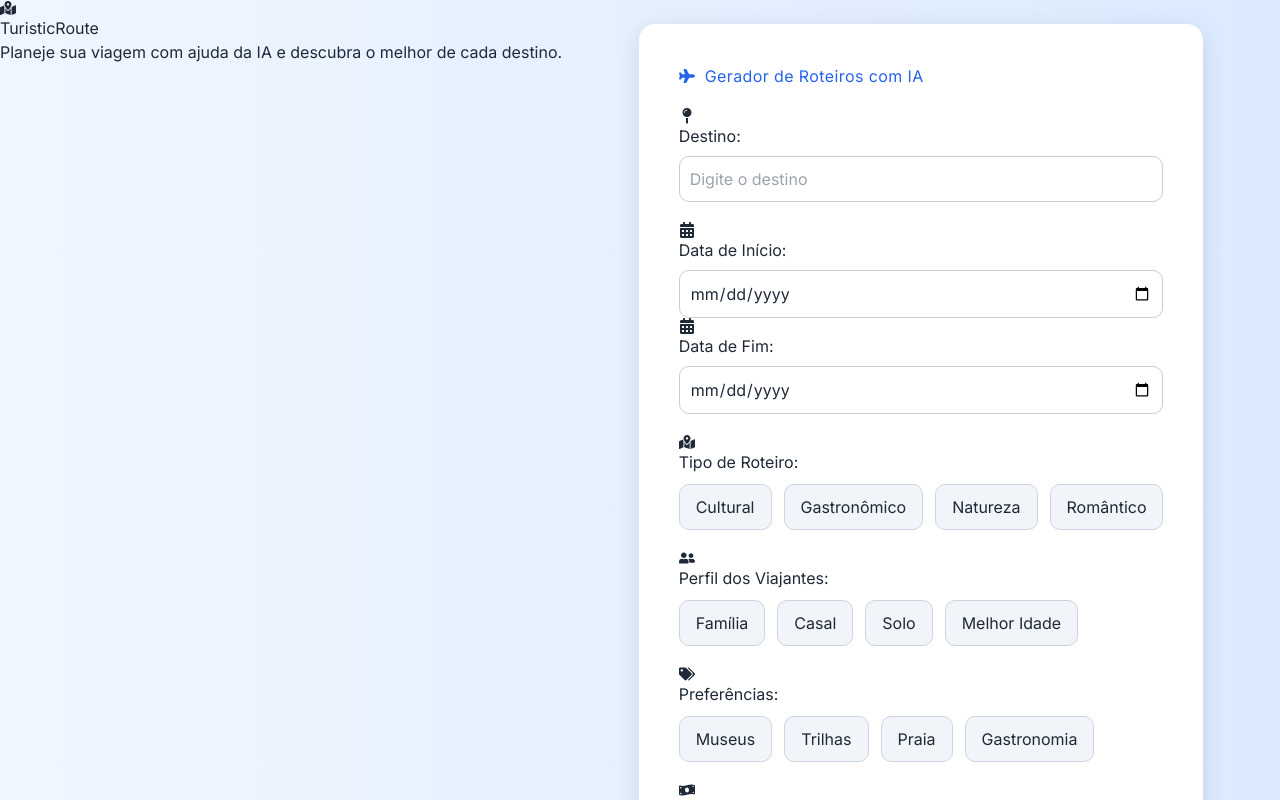
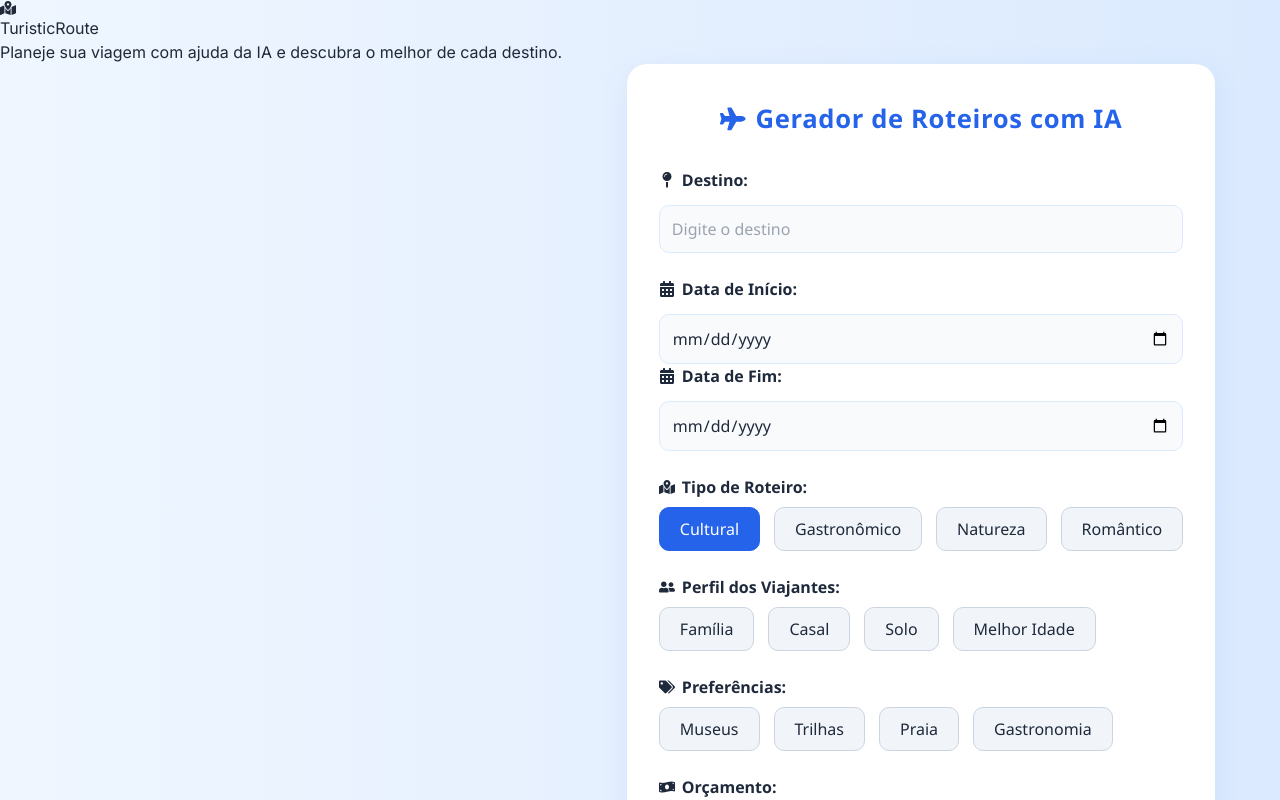
Before and after one commit to alvesgeorge/routeIA2, a React (Vite) app: page / in a window 1280 px wide. Shown: the top 800 px of the page. Built offline with nearby package versions, Linux system fonts and the light colour scheme.

Commit message:
Update Formulario.css

```diff
--- a/src/components/Formulario.css
+++ b/src/components/Formulario.css
@@ -1,75 +1,112 @@
 .form-container {
-  padding: 40px;
-  max-width: 700px;
-  margin: auto;
   background: #fff;
-  border-radius: 16px;
-  box-shadow: 0 6px 24px rgba(0,0,0,0.1);
+  border-radius: 20px;
+  box-shadow: 0 8px 32px rgba(37,99,235,0.08);
+  max-width: 600px;
+  margin: 40px auto;
+  padding: 36px 32px;
+  font-family: 'Segoe UI', sans-serif;
+  color: #1e293b;
 }
 
-h2 {
+.form-container h2 {
+  text-align: center;
+  color: #2563eb;
   font-size: 1.6em;
+  font-weight: 700;
+  margin-bottom: 30px;
   display: flex;
   align-items: center;
   gap: 10px;
-  color: #2563eb;
+  justify-content: center;
 }
 
 .form-card {
-  margin: 20px 0;
+  margin-bottom: 24px;
 }
 
 .form-card label {
-  font-weight: 500;
-  display: block;
+  font-weight: 600;
+  color: #1e293b;
+  display: flex;
+  align-items: center;
+  gap: 7px;
   margin-bottom: 8px;
 }
 
-input[type="text"],
-input[type="date"] {
+.input-destino, .form-card input[type="date"], .form-card input[type="text"] {
   width: 100%;
-  padding: 10px;
+  padding: 11px 12px;
+  margin-top: 5px;
+  border: 1px solid #dbeafe;
   border-radius: 10px;
-  border: 1px solid #ccc;
+  background: #f8fafc;
+  font-size: 1em;
+  transition: border 0.2s;
+}
+
+.input-destino:focus,
+.form-card input[type="date"]:focus,
+.form-card input[type="text"]:focus {
+  border-color: #2563eb;
+  outline: none;
 }
 
 .select-group {
   display: flex;
+  gap: 14px;
   flex-wrap: wrap;
-  gap: 12px;
-  margin-top: 10px;
+  margin-top: 7px;
 }
 
-.card-btn,
-.tag-btn {
+.card-btn, .tag-btn {
   background: #f1f5f9;
-  padding: 10px 16px;
-  border: 1px solid #cbd5e1;
+  border: 1.5px solid #cbd5e1;
   border-radius: 10px;
+  padding: 9px 20px;
   cursor: pointer;
-  transition: 0.3s;
+  font-size: 1em;
+  font-weight: 500;
+  transition: 0.2s;
 }
 
-.card-btn:hover,
-.tag-btn:hover {
+.card-btn.ativo, .tag-btn.ativo {
   background: #2563eb;
   color: white;
   border-color: #2563eb;
 }
 
+.card-btn:hover, .tag-btn:hover {
+  background: #3b82f6;
+  color: white;
+  border-color: #3b82f6;
+}
+
 .btn-enviar {
   width: 100%;
-  margin-top: 30px;
   padding: 14px;
-  font-size: 1em;
   background: #16a34a;
-  color: white;
+  color: #fff;
   border: none;
   border-radius: 12px;
+  font-size: 1.08em;
+  font-weight: 600;
+  margin-top: 12px;
   cursor: pointer;
-  transition: 0.3s;
+  box-shadow: 0 3px 10px rgba(34,197,94,0.07);
+  transition: background 0.2s;
 }
 
 .btn-enviar:hover {
   background: #15803d;
 }
+
+@media (max-width: 700px) {
+  .form-container {
+    padding: 20px 7px;
+    max-width: 98vw;
+  }
+  .select-group {
+    gap: 7px;
+  }
+}
```
